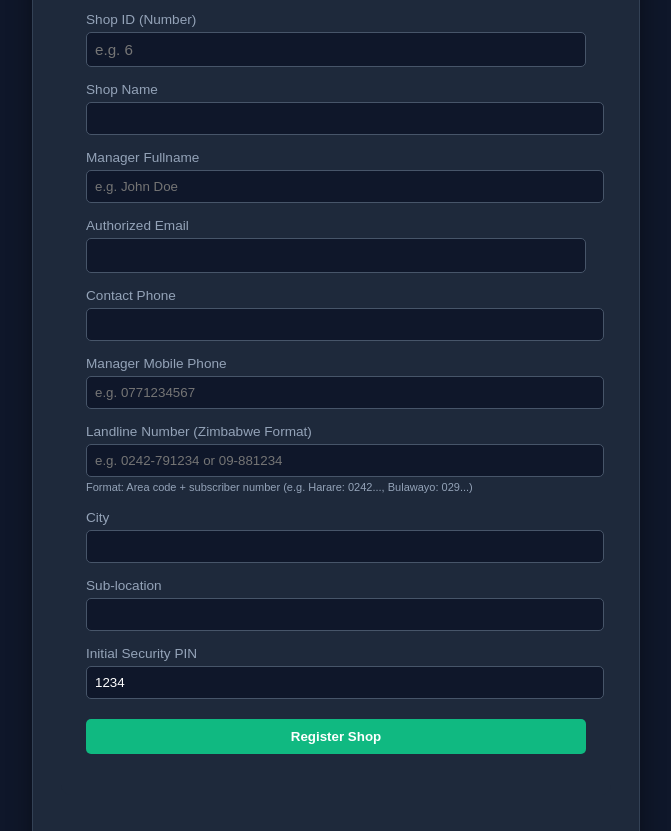
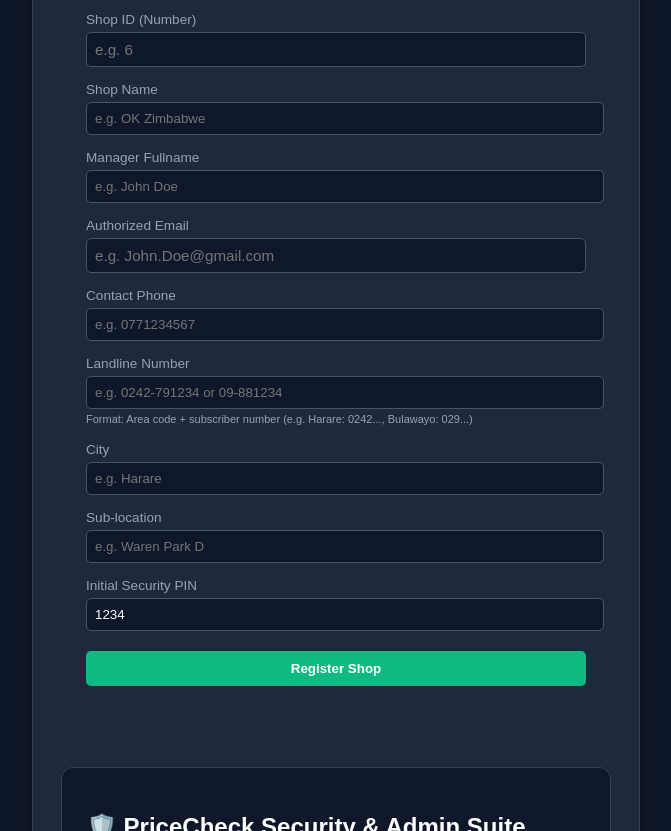
Before and after one commit to freddiesakalah-ui/Price-check-, a website: page index.html in a window 1280 px wide. Shown: the part 749-1580 px from the top of the page, without its empty margins (304-975 px from the left). Drawn offline with Linux system fonts and the light colour scheme.

Commit message:
Update Labels

```diff
--- a/index.html
+++ b/index.html
@@ -441,7 +441,7 @@
         </div>
         <div style="margin-bottom: 15px;">
             <label style="display: block; margin-bottom: 5px;">Shop Name</label>
-            <input type="text" id="shopName" required style="width: 100%; padding: 8px; border-radius: 5px; border: 1px solid #475569; background: #0f172a; color: white;">
+            <input type="text" id="shopName" placeholder="e.g. OK Zimbabwe" required style="width: 100%; padding: 8px; border-radius: 5px; border: 1px solid #475569; background: #0f172a; color: white;">
         </div>
         <div style="margin-bottom: 15px;">
             <label style="display: block; margin-bottom: 5px;">Manager Fullname </label>
@@ -449,30 +449,26 @@
         </div>
         <div style="margin-bottom: 15px;">
             <label style="display: block; margin-bottom: 5px;">Authorized Email</label>
-            <input type="email" id="authorizedEmail" required style="width: 100%; padding: 8px; border-radius: 5px; border: 1px solid #475569; background: #0f172a; color: white;">
+            <input type="email" id="authorizedEmail" placeholder="e.g. John.Doe@gmail.com" required style="width: 100%; padding: 8px; border-radius: 5px; border: 1px solid #475569; background: #0f172a; color: white;">
         </div>
         <div style="margin-bottom: 15px;">
             <label style="display: block; margin-bottom: 5px;">Contact Phone</label>
-            <input type="text" id="contactPhone" style="width: 100%; padding: 8px; border-radius: 5px; border: 1px solid #475569; background: #0f172a; color: white;">
+            <input type="text" id="contactPhone" placeholder="e.g. 0771234567" style="width: 100%; padding: 8px; border-radius: 5px; border: 1px solid #475569; background: #0f172a; color: white;">
         </div>
 
-      <div style="margin-bottom: 15px;">
-    <label style="display: block; margin-bottom: 5px;">Manager Mobile Phone</label>
-    <input type="text" id="contactPhone" placeholder="e.g. 0771234567" style="width: 100%; padding: 8px; border-radius: 5px; border: 1px solid #475569; background: #0f172a; color: white;">
-</div>
 
 <div style="margin-bottom: 15px;">
-    <label style="display: block; margin-bottom: 5px;">Landline Number (Zimbabwe Format)</label>
+    <label style="display: block; margin-bottom: 5px;">Landline Number </label>
     <input type="text" id="landlineNumber" placeholder="e.g. 0242-791234 or 09-881234" pattern="^0[2-9][0-9]{1,3}[-\s]?[0-9]{5,7}$" title="Enter a valid Zimbabwean landline format (e.g., 0242-791234)" style="width: 100%; padding: 8px; border-radius: 5px; border: 1px solid #475569; background: #0f172a; color: white;">
     <small style="color: #94a3b8; font-size: 11px;">Format: Area code + subscriber number (e.g. Harare: 0242..., Bulawayo: 029...)</small>
 </div>
         <div style="margin-bottom: 15px;">
             <label style="display: block; margin-bottom: 5px;">City</label>
-            <input type="text" id="city" style="width: 100%; padding: 8px; border-radius: 5px; border: 1px solid #475569; background: #0f172a; color: white;">
+            <input type="text" id="city" placeholder="e.g. Harare" style="width: 100%; padding: 8px; border-radius: 5px; border: 1px solid #475569; background: #0f172a; color: white;">
         </div>
         <div style="margin-bottom: 15px;">
             <label style="display: block; margin-bottom: 5px;">Sub-location</label>
-            <input type="text" id="sublocation" style="width: 100%; padding: 8px; border-radius: 5px; border: 1px solid #475569; background: #0f172a; color: white;">
+            <input type="text" id="sublocation" placeholder="e.g. Waren Park D" style="width: 100%; padding: 8px; border-radius: 5px; border: 1px solid #475569; background: #0f172a; color: white;">
         </div>
         <div style="margin-bottom: 20px;">
             <label style="display: block; margin-bottom: 5px;">Initial Security PIN</label>
```
